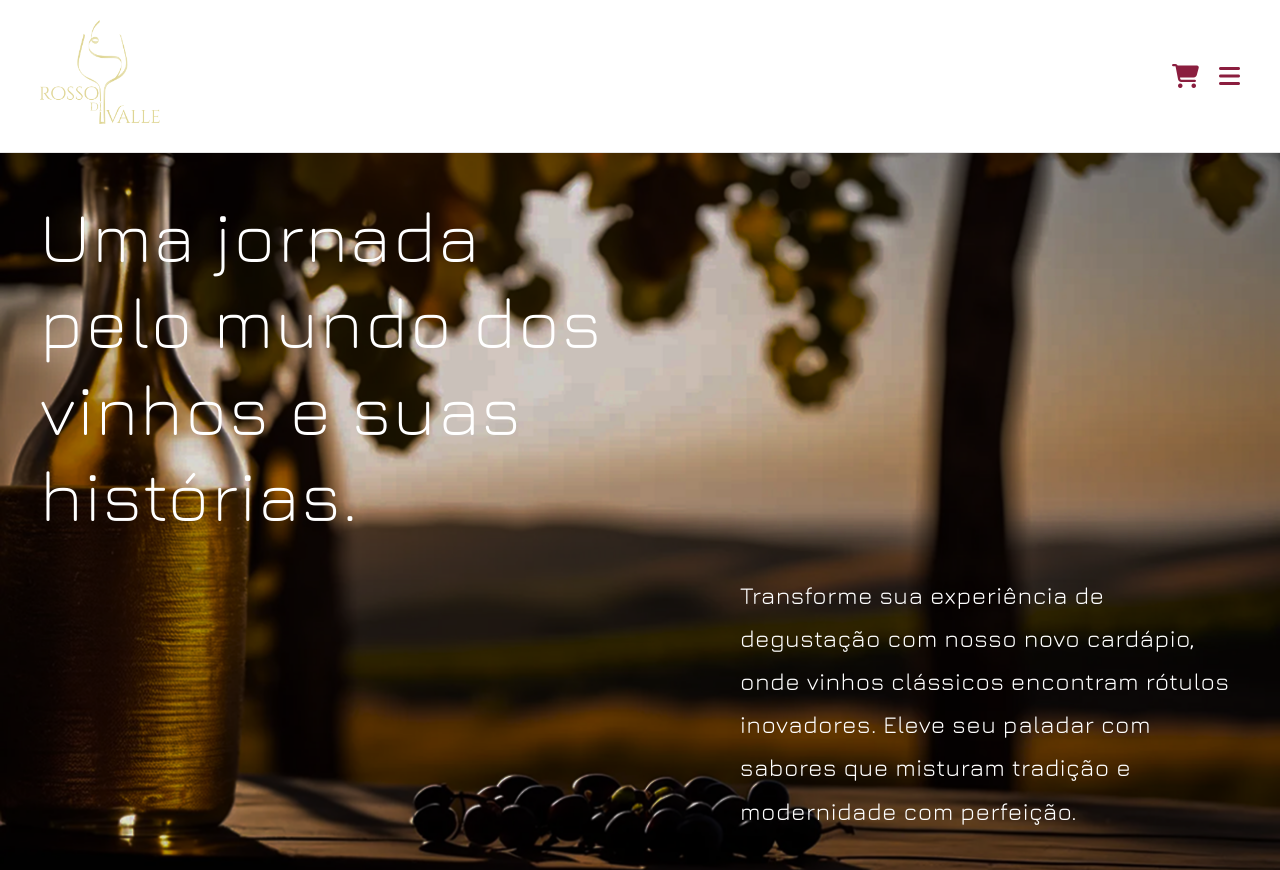
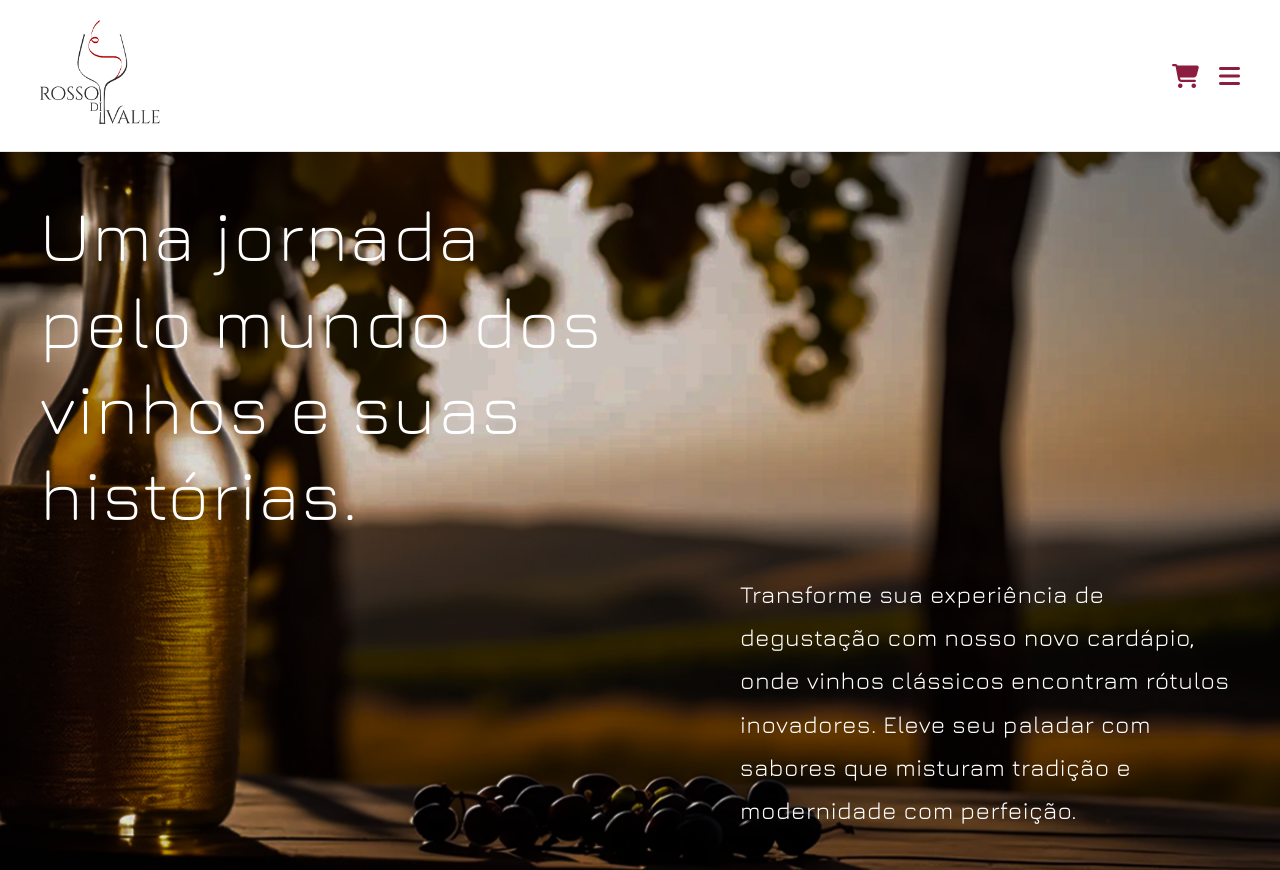
Before and after one commit to LY-LUAXX/Rosso-di-Valle, a plain HTML site: page index.html in a window 1280 px wide. Shown: the top 870 px of the page. Drawn offline with nearby package versions, Linux system fonts and the light colour scheme.

Commit message:
Add files via upload

```diff
--- a/index.html
+++ b/index.html
@@ -18,7 +18,7 @@
     <!-- Header -->
     <header>
         <div class="logo">
-            <img src="assets/imgs/Logo dourada.png" alt="Rossi Valle Logo">
+            <img src="assets/imgs/Rosso di Valle logo (1).png" alt="Rossi Valle Logo">
         </div>
         <div class="nav-icons">
             <i class="fas fa-shopping-cart icon"></i>
@@ -43,7 +43,6 @@
                 <h1 class="hero-title">Uma jornada pelo mundo dos vinhos e suas histórias.</h1>
                 <p class="hero-text">Transforme sua experiência de degustação com nosso novo cardápio, onde vinhos clássicos encontram rótulos inovadores. Eleve seu paladar com sabores que misturam tradição e modernidade com perfeição.</p>
             </div>
-
         </section>
 
         <!-- Features Section -->
```
Also changed, not shown: assets/imgs/Rosso di Valle logo (1).png (added).
